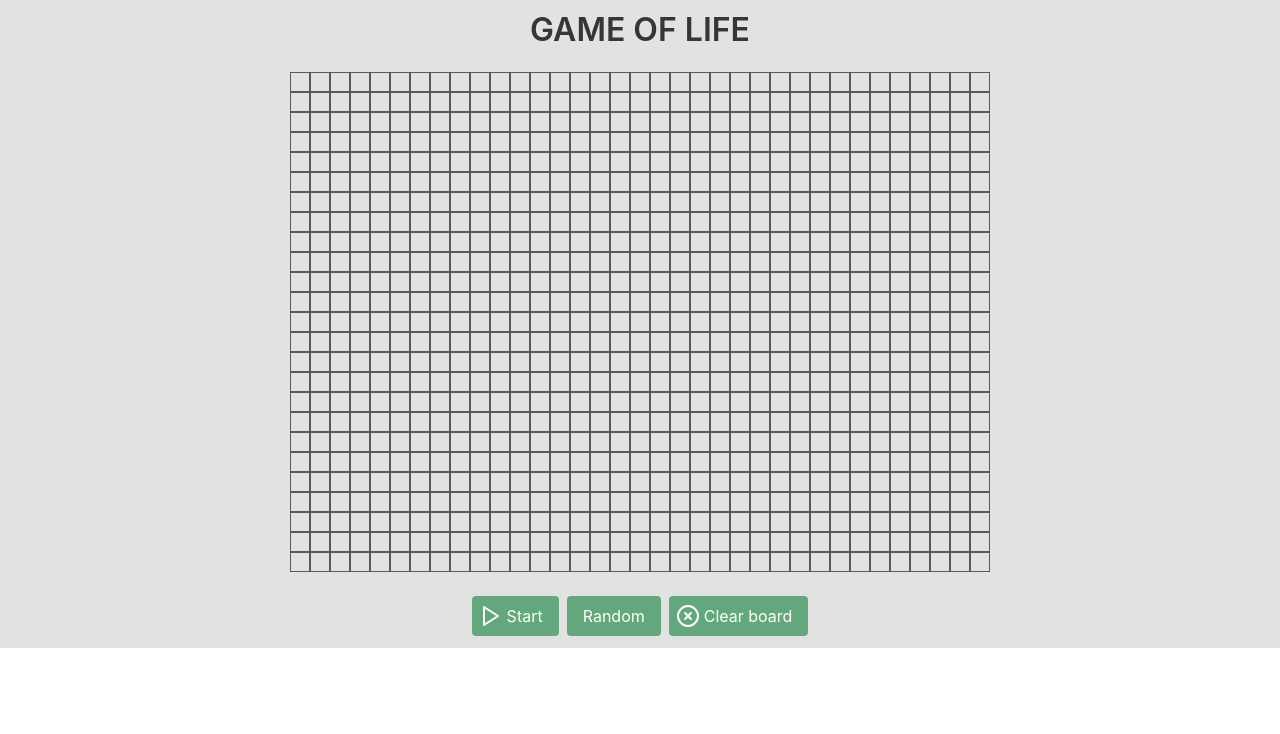
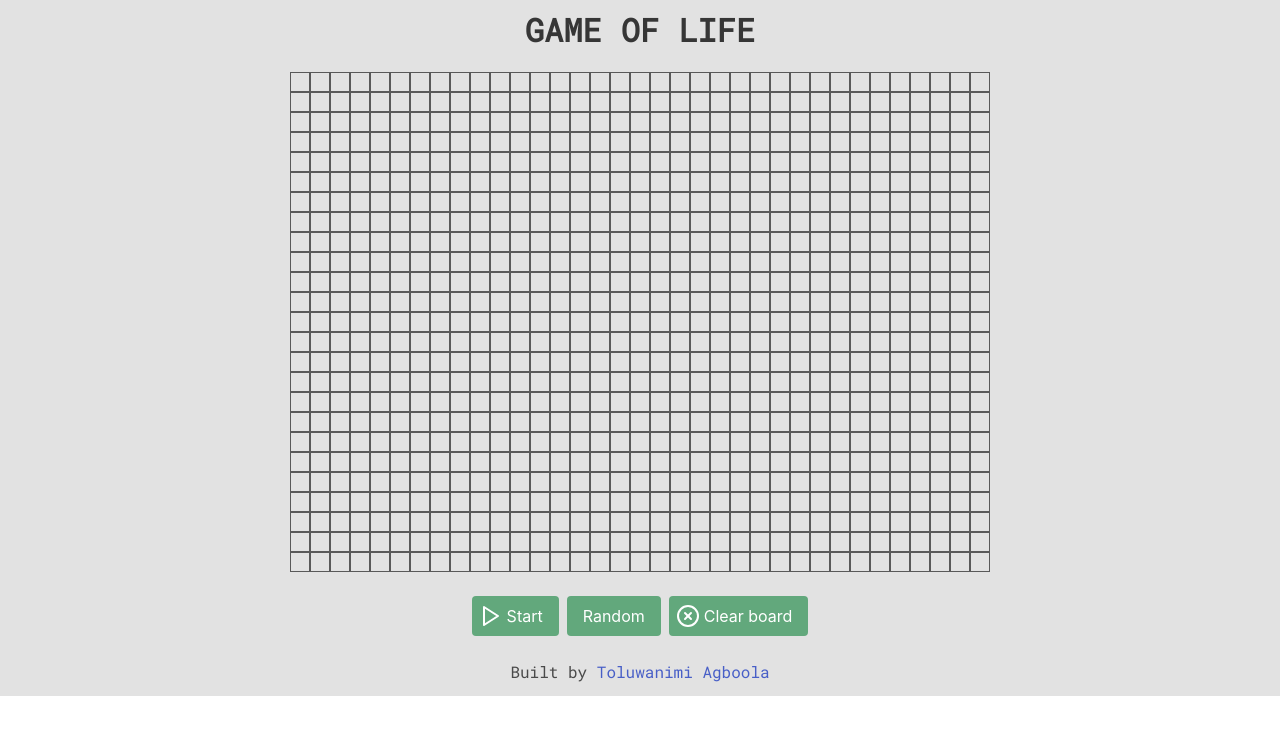
Before and after one commit to toluagboola/react-game-of-life, a React (Create React App) app: page / in a window 1280 px wide. Shown: the top 734 px of the page. Built offline with nearby package versions, Linux system fonts and the light colour scheme.

Commit message:
Update README

```diff
--- a/public/index.html
+++ b/public/index.html
@@ -3,6 +3,11 @@
   <head>
     <meta charset="utf-8" />
     <link rel="icon" href="game-of-life-logo.png" />
+    <link rel="preconnect" href="https://fonts.gstatic.com" />
+    <link
+      href="https://fonts.googleapis.com/css2?family=Roboto+Mono&display=swap"
+      rel="stylesheet"
+    />
     <meta name="viewport" content="width=device-width, initial-scale=1" />
     <meta name="theme-color" content="#000000" />
     <meta
@@ -16,5 +21,8 @@
   <body>
     <noscript>You need to enable JavaScript to run this app.</noscript>
     <div id="app"></div>
+    <footer class="has-text-centered p-3">
+      <div class="container">Built by <a href="">Toluwanimi Agboola</a></div>
+    </footer>
   </body>
 </html>
--- a/src/App.css
+++ b/src/App.css
@@ -1,6 +1,6 @@
 body {
 	background: #e2e2e2;
-  /*background: linear-gradient(to top, #3e8ed0 -130%, #fff 100%);*/
+	font-family: "Roboto Mono", monospace;
 }
 
 .button {
```
Also changed, not shown: game-of-life.png (added), 1 other file (tests, documents, lock files or other folders). Lines whose indentation alone changed are shown as unchanged.
